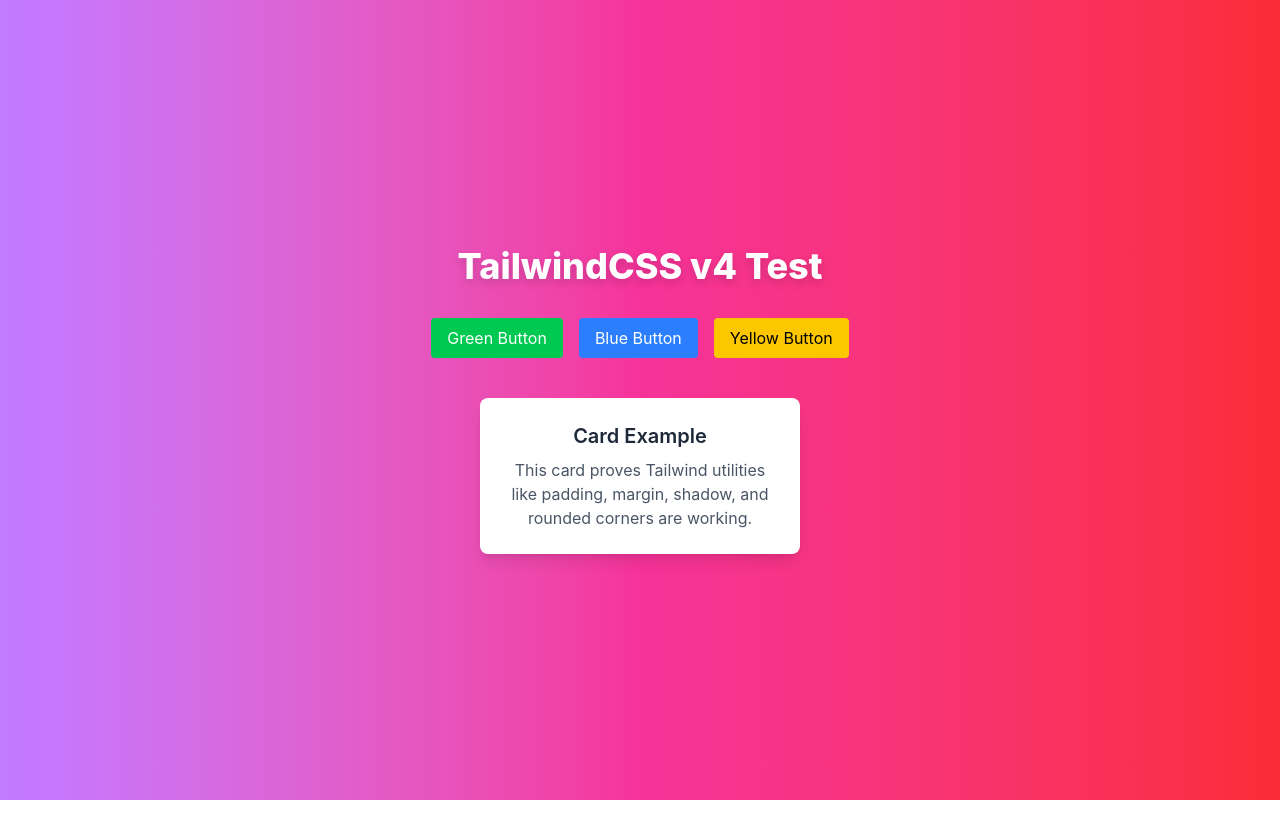
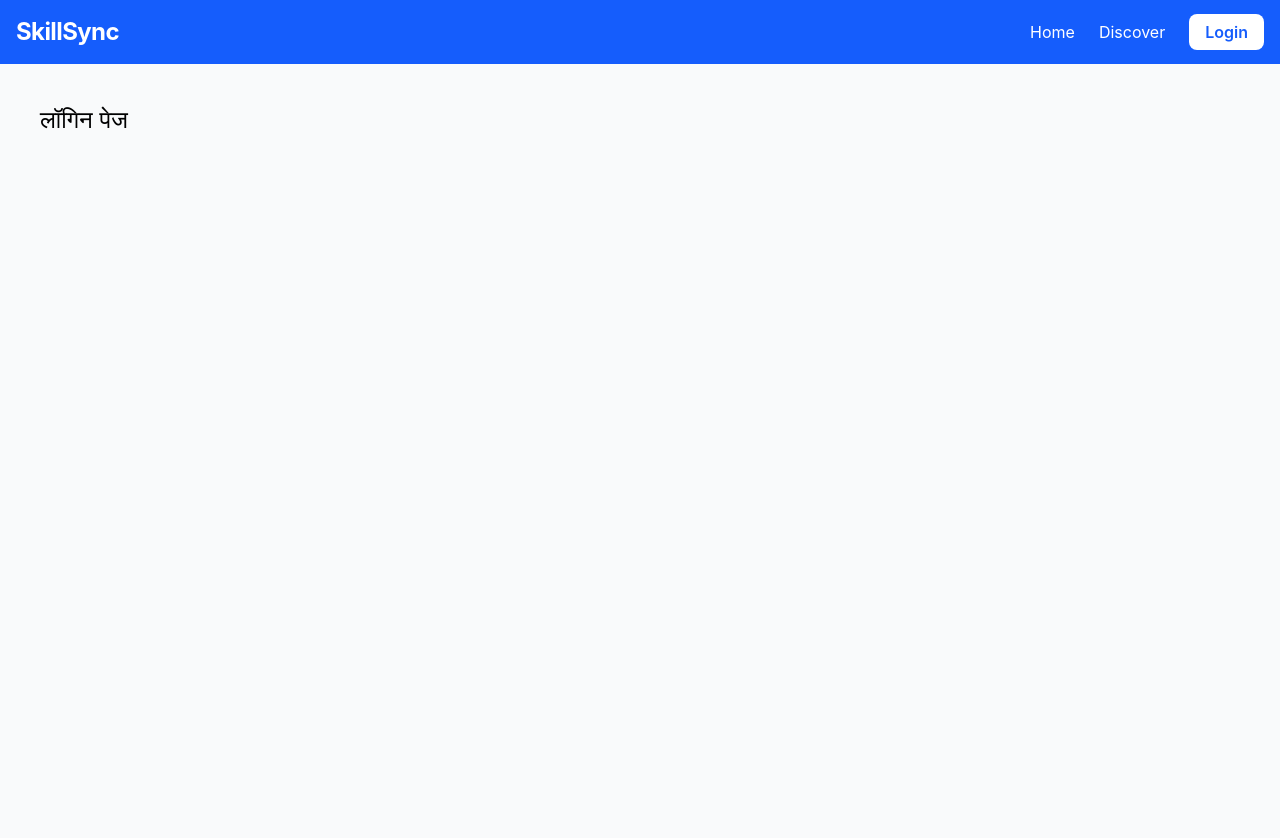
Before and after one commit to conceptEdu/skill-swapping, a React (Vite) app in the folder frontend/: page /login in a window 1280 px wide. Shown: the top 838 px of the page. Before the commit the page ends 800 px from the top, so only its background shows below. Built offline with nearby package versions, Linux system fonts and the light colour scheme.

Commit message:
Tailwind v4 setup fixed and App.jsx test added

```diff
--- a/frontend/src/App.jsx
+++ b/frontend/src/App.jsx
@@ -1,32 +1,22 @@
+import React from 'react';
+import { BrowserRouter as Router, Routes, Route } from 'react-router-dom';
+import Navbar from './components/Navbar';
+
+// अभी के लिए सिंपल कंपोनेंट्स (बाद में इन्हें अलग फाइल्स में बनाएंगे)
+const HomeScreen = () => <div className="p-10 text-2xl">होम स्क्रीन पर आपका स्वागत है!</div>;
+const LoginScreen = () => <div className="p-10 text-2xl">लॉगिन पेज</div>;
+
 function App() {
   return (
-    <div className="min-h-screen flex flex-col items-center justify-center bg-gradient-to-r from-purple-400 via-pink-500 to-red-500">
-      {/* Heading */}
-      <h1 className="text-4xl font-extrabold text-white drop-shadow-lg">
-        TailwindCSS v4 Test
-      </h1>
-
-      {/* Buttons */}
-      <div className="mt-8 flex gap-4">
-        <button className="px-4 py-2 bg-green-500 text-white rounded hover:bg-green-600">
-          Green Button
-        </button>
-        <button className="px-4 py-2 bg-blue-500 text-white rounded hover:bg-blue-600">
-          Blue Button
-        </button>
-        <button className="px-4 py-2 bg-yellow-400 text-black rounded hover:bg-yellow-500">
-          Yellow Button
-        </button>
-      </div>
-
-      {/* Card */}
-      <div className="mt-10 p-6 bg-white rounded-lg shadow-lg w-80 text-center">
-        <h2 className="text-xl font-semibold text-gray-800">Card Example</h2>
-        <p className="mt-2 text-gray-600">
-          This card proves Tailwind utilities like padding, margin, shadow, and rounded corners are working.
-        </p>
-      </div>
-    </div>
+    <Router>
+      <Navbar />
+      <main className="min-h-screen bg-gray-50">
+        <Routes>
+          <Route path="/" element={<HomeScreen />} />
+          <Route path="/login" element={<LoginScreen />} />
+        </Routes>
+      </main>
+    </Router>
   );
 }
 
--- a/frontend/src/components/Navbar.jsx
+++ b/frontend/src/components/Navbar.jsx
@@ -3,29 +3,21 @@
 
 const Navbar = () => {
   return (
-    <nav style={{
-      background: '#2563eb',
-      padding: '1rem 2rem',
-      display: 'flex',
-      justifyContent: 'space-between',
-      alignItems: 'center',
-      color: 'white',
-      boxShadow: '0 4px 6px rgba(0,0,0,0.1)'
-    }}>
-      <Link to="/" style={{ color: 'white', fontSize: '1.5rem', fontWeight: 'bold', textDecoration: 'none' }}>
-        SkillSync
-      </Link>
-      <div style={{ display: 'flex', gap: '20px' }}>
-        <Link to="/" style={{ color: 'white', textDecoration: 'none' }}>Home</Link>
-        <Link to="/discover" style={{ color: 'white', textDecoration: 'none' }}>Discover</Link>
-        <Link to="/login" style={{
-          background: 'white',
-          color: '#2563eb',
-          padding: '5px 15px',
-          borderRadius: '5px',
-          textDecoration: 'none',
-          fontWeight: 'bold'
-        }}>Login</Link>
+    <nav className="bg-blue-600 p-4 text-white shadow-lg">
+      <div className="container mx-auto flex justify-between items-center">
+        {/* Logo */}
+        <Link to="/" className="text-2xl font-bold tracking-tight">
+          SkillSync
+        </Link>
+
+        {/* Links */}
+        <div className="space-x-6">
+          <Link to="/" className="hover:text-blue-200 transition">Home</Link>
+          <Link to="/discover" className="hover:text-blue-200 transition">Discover</Link>
+          <Link to="/login" className="bg-white text-blue-600 px-4 py-2 rounded-lg font-semibold hover:bg-blue-50 transition">
+            Login
+          </Link>
+        </div>
       </div>
     </nav>
   );
--- a/frontend/src/screens/LoginScreen.jsx
+++ b/frontend/src/screens/LoginScreen.jsx
@@ -11,10 +11,9 @@
   const navigate = useNavigate();
   const dispatch = useDispatch();
 
-  // Redux स्टोर से यूजर की जानकारी लें
   const { userInfo } = useSelector((state) => state.auth);
 
-  // यदि यूजर पहले से लॉगिन है, तो उसे होम पेज पर भेजें
+  // अगर यूजर पहले से लॉगिन है, तो उसे होम पेज पर भेजें
   useEffect(() => {
     if (userInfo) {
       navigate('/');
@@ -24,63 +23,47 @@
   const submitHandler = async (e) => {
     e.preventDefault();
     try {
-      // बैकएंड API को कॉल करें (सुनिश्चित करें कि आपका Proxy या Base URL सेट है)
+      // बैकएंड API को कॉल करें
       const { data } = await axios.post('/api/users/login', { email, password });
 
       // Redux स्टोर और LocalStorage में डेटा सेव करें
       dispatch(setCredentials({ ...data }));
       navigate('/');
     } catch (err) {
-      // एरर मैसेज को बेहतर तरीके से दिखाएं
-      alert(err.response?.data?.message || 'लॉगिन विफल रहा। कृपया पुनः प्रयास करें।');
+      alert(err.response?.data?.message || 'लॉगिन विफल रहा');
     }
   };
 
   return (
-    // 'min-h-screen' का उपयोग करें ताकि बैकग्राउंड पूरी स्क्रीन कवर करे
-    <div className="flex justify-center items-center min-h-screen bg-gray-50">
-      <form
-        onSubmit={submitHandler}
-        className="bg-white p-10 rounded-3xl shadow-2xl w-full max-w-md border border-gray-100"
-      >
-        <h2 className="text-4xl font-extrabold mb-8 text-center text-blue-600 tracking-tight">
-          लॉगिन करें
-        </h2>
+    <div className="flex justify-center items-center h-[80vh]">
+      <form onSubmit={submitHandler} className="bg-white p-8 rounded-2xl shadow-xl w-96 border border-gray-100">
+        <h2 className="text-3xl font-bold mb-6 text-center text-blue-600">लॉगिन करें</h2>
 
-        <div className="mb-5">
-          <label className="block text-gray-600 font-semibold mb-2 ml-1">ईमेल</label>
+        <div className="mb-4">
+          <label className="block text-gray-700 font-medium mb-2">ईमेल</label>
           <input
             type="email"
-            required
-            placeholder="अपना ईमेल यहाँ लिखें"
-            className="w-full p-4 border border-gray-300 rounded-xl focus:ring-4 focus:ring-blue-100 focus:border-blue-500 outline-none transition-all"
+            placeholder="अपना ईमेल डालें"
+            className="w-full p-3 border rounded-lg focus:ring-2 focus:ring-blue-400 outline-none"
             value={email}
             onChange={(e) => setEmail(e.target.value)}
           />
         </div>
 
-        <div className="mb-8">
-          <label className="block text-gray-600 font-semibold mb-2 ml-1">पासवर्ड</label>
+        <div className="mb-6">
+          <label className="block text-gray-700 font-medium mb-2">पासवर्ड</label>
           <input
             type="password"
-            required
-            placeholder="अपना पासवर्ड दर्ज करें"
-            className="w-full p-4 border border-gray-300 rounded-xl focus:ring-4 focus:ring-blue-100 focus:border-blue-500 outline-none transition-all"
+            placeholder="अपना पासवर्ड डालें"
+            className="w-full p-3 border rounded-lg focus:ring-2 focus:ring-blue-400 outline-none"
             value={password}
             onChange={(e) => setPassword(e.target.value)}
           />
         </div>
 
-        <button
-          type="submit"
-          className="w-full bg-blue-600 text-white py-4 rounded-xl font-bold text-lg hover:bg-blue-700 active:scale-95 transition-all duration-200 shadow-lg shadow-blue-200"
-        >
+        <button type="submit" className="w-full bg-blue-600 text-white py-3 rounded-lg font-bold hover:bg-blue-700 transition duration-300">
           Sign In
         </button>
-
-        <p className="mt-6 text-center text-gray-500 text-sm">
-          खाता नहीं है? <span className="text-blue-600 cursor-pointer hover:underline">रजिस्टर करें</span>
-        </p>
       </form>
     </div>
   );
--- a/frontend/src/store.js
+++ b/frontend/src/store.js
@@ -4,7 +4,7 @@
 
 const store = configureStore({
   reducer: {
-    auth:authReducer,
+    auth: authReducer,
   },
 });
 
```
Also changed, not shown: frontend/src/main.jsx (line endings or trailing spaces), frontend/src/slices/authSlice.js (line endings or trailing spaces).
